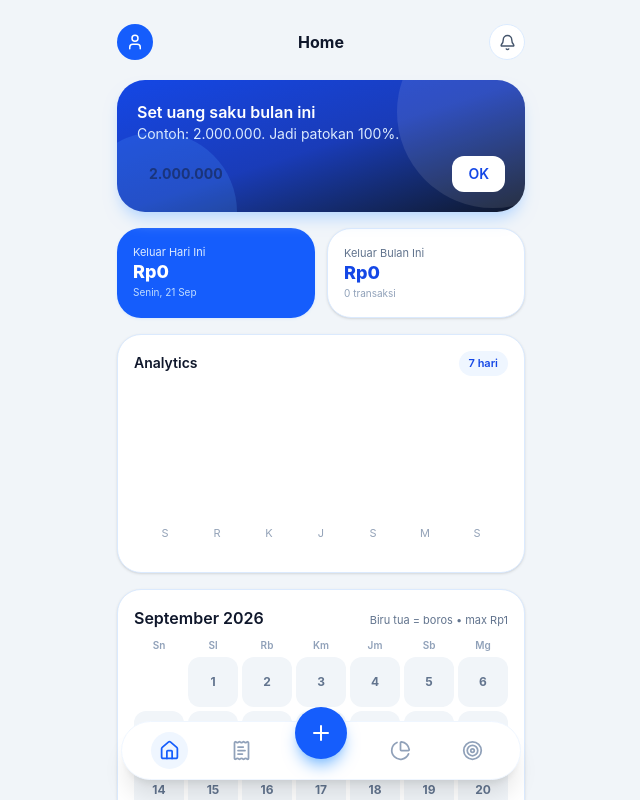
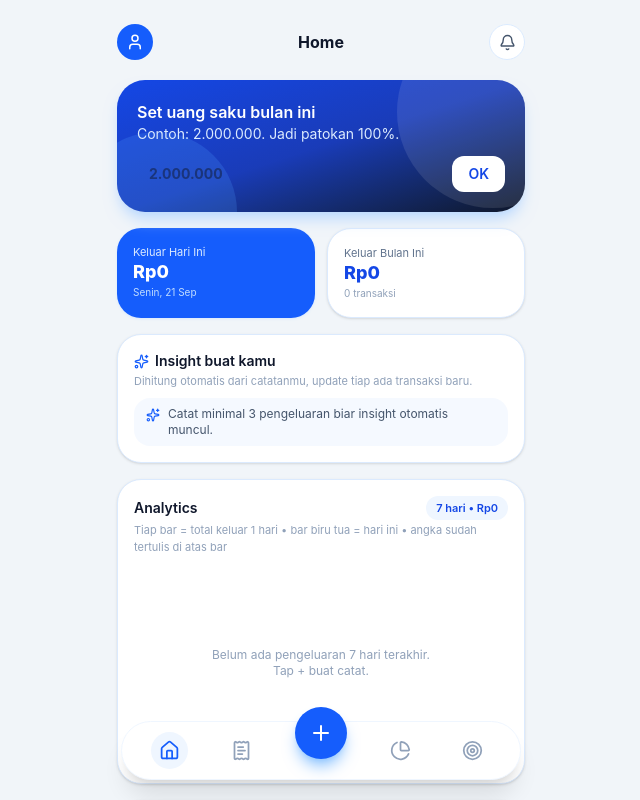
Before and after one commit to galxtria/MoneyTrackerV2, a React (Vite) app: page / in a window 1280 px wide. Shown: the top 800 px of the page, without its empty margins (319-959 px from the left). Built offline with nearby package versions, Linux system fonts and the light colour scheme.

Commit message:
feat: insight proyeksi+hari boros, analytics bersumbu Rp, tooltip hanya bar berisi

```diff
--- a/src/App.tsx
+++ b/src/App.tsx
@@ -2,6 +2,7 @@ import { useEffect, useMemo, useRef, useState } from 'react'
 import {
   ArrowDownUp,
   Bell,
+  CalendarDays,
   Check,
   ChevronLeft,
   ChevronRight,
@@ -22,7 +23,7 @@ import {
   User,
   Wallet,
 } from 'lucide-react'
-import { Bar, BarChart, Cell, Pie, PieChart as RePieChart, ResponsiveContainer, Tooltip, XAxis } from 'recharts'
+import { Bar, BarChart, Cell, LabelList, Pie, PieChart as RePieChart, ResponsiveContainer, Tooltip, XAxis, YAxis } from 'recharts'
 import Heatmap from './components/Heatmap'
 import ExpenseRow from './components/ExpenseRow'
 import { CATEGORIES, PAYMENTS, categoryById } from './lib/categories'
@@ -36,7 +37,7 @@ import {
   type Recurring,
   type SavingGoal,
 } from './lib/db'
-import { formatRp, groupDigits, monthKey, parseAmount, todayStr } from './lib/format'
+import { formatRp, formatRpShort, groupDigits, monthKey, parseAmount, todayStr } from './lib/format'
 
 type Tab = 'home' | 'expenses' | 'stats' | 'goals'
 
@@ -55,6 +56,19 @@ function mondayOf(iso: string): Date {
   const dow = (dt.getDay() + 6) % 7
   dt.setDate(dt.getDate() - dow)
   return dt
+}
+
+// Tooltip chart: hanya muncul kalau bar ada isinya (Rp0 tidak ditampilkan)
+function ChartTip(props: any) {
+  const v = Number(props?.payload?.[0]?.value ?? 0)
+  if (!props?.active || v <= 0) return null
+  const day = props?.payload?.[0]?.payload?.day ?? ''
+  return (
+    <div className="bg-slate-900 text-white rounded-xl px-3 py-2 shadow-lg">
+      <p className="text-[10px] text-slate-300">{day}</p>
+      <p className="text-sm font-bold">{formatRp(v)}</p>
+    </div>
+  )
 }
 
 export default function App() {
@@ -162,16 +176,27 @@ export default function App() {
   }, [viewed])
 
   const last7 = useMemo(() => {
-    const out: { label: string; total: number; today: boolean }[] = []
+    const out: { label: string; day: string; total: number; today: boolean }[] = []
     for (let i = 6; i >= 0; i--) {
       const d = new Date()
       d.setDate(d.getDate() - i)
       const iso = `${d.getFullYear()}-${String(d.getMonth() + 1).padStart(2, '0')}-${String(d.getDate()).padStart(2, '0')}`
       const total = all.filter((e) => e.date === iso).reduce((s, e) => s + e.amount, 0)
-      out.push({ label: d.toLocaleDateString('id-ID', { weekday: 'narrow' }), total, today: i === 0 })
+      out.push({
+        label: d.toLocaleDateString('id-ID', { weekday: 'narrow' }),
+        day: d.toLocaleDateString('id-ID', { weekday: 'long' }),
+        total,
+        today: i === 0,
+      })
     }
     return out
   }, [all])
+
+  const weekStats = useMemo(() => {
+    const total = last7.reduce((s, d) => s + d.total, 0)
+    const max = Math.max(0, ...last7.map((d) => d.total))
+    return { total, max, avg: Math.round(total / 7) }
+  }, [last7])
 
   const byCategory = useMemo(() => {
     const map = new Map<string, { total: number; count: number }>()
@@ -186,9 +211,10 @@ export default function App() {
       .sort((a, b) => b.total - a.total)
   }, [viewed, catBudgets])
 
-  // Insight otomatis
+  // Insight otomatis — dihitung dari catatanmu, bukan tebakan
   const insights = useMemo(() => {
-    const out: { icon: 'up' | 'down' | 'star' | 'warn'; text: string }[] = []
+    type Icon = 'up' | 'down' | 'star' | 'warn' | 'day' | 'check'
+    const out: { icon: Icon; text: string }[] = []
     const sumRange = (from: number, to: number) => {
       let s = 0
       for (let i = from; i <= to; i++) {
@@ -199,6 +225,22 @@ export default function App() {
       }
       return s
     }
+    // 1. Kategori over budget = prioritas tertinggi
+    const over = byCategory.filter((c) => c.limit > 0 && c.total > c.limit)
+    if (over.length > 0) {
+      out.push({ icon: 'warn', text: `${over.length} kategori over budget: ${over.slice(0, 2).map((c) => `${c.name} +${formatRp(c.total - c.limit)}`).join(', ')}.` })
+    }
+    // 2. Proyeksi akhir bulan dari tempo belanja saat ini
+    if (budget > 0 && dayOfMonth >= 2 && totalMonth > 0) {
+      const proj = avg * daysInMonth
+      const pp = Math.round((proj / budget) * 100)
+      out.push(
+        pp > 100
+          ? { icon: 'warn', text: `Tempo ini akhir bulan tembus ${formatRp(proj)} (${pp}% dari budget). Rem dikit ya.` }
+          : { icon: 'check', text: `Tempo aman: proyeksi akhir bulan ${formatRp(proj)} (${pp}% budget).` },
+      )
+    }
+    // 3. Naik/turun vs 7 hari sebelumnya
     const w0 = sumRange(0, 6)
     const w1 = sumRange(7, 13)
     if (w1 > 0 && w0 > 0) {
@@ -210,16 +252,29 @@ export default function App() {
         })
       }
     }
+    // 4. Kategori porsi terbesar
     if (byCategory.length > 0 && totalViewed > 0) {
       const top = byCategory[0]
       out.push({ icon: 'star', text: `${top.name} porsi terbesar (${Math.round((top.total / totalViewed) * 100)}%) • ${formatRp(top.total)}.` })
     }
-    const over = byCategory.filter((c) => c.limit > 0 && c.total > c.limit)
-    if (over.length > 0) {
-      out.push({ icon: 'warn', text: `${over.length} kategori over budget: ${over.slice(0, 2).map((c) => `${c.name} +${formatRp(c.total - c.limit)}`).join(', ')}.` })
+    // 5. Hari paling boros minggu ini
+    const peak = last7.reduce((a, b) => (b.total > a.total ? b : a), last7[0])
+    if (peak && peak.total > 0) {
+      out.push({ icon: 'day', text: `${peak.day} paling boros minggu ini (${formatRp(peak.total)}).` })
     }
-    return out.slice(0, 3)
-  }, [all, byCategory, totalViewed])
+    // 6. Status hari ini vs jatah
+    if (budget > 0) {
+      out.push(
+        totalToday <= sisaHarian
+          ? { icon: 'check', text: `Hari ini masih dalam jatah (sisa ${formatRp(todayAllowance)}).` }
+          : { icon: 'warn', text: `Hari ini lewat jatah ${formatRp(totalToday - sisaHarian)}. Besok rem ya.` },
+      )
+    }
+    if (out.length === 0) {
+      out.push({ icon: 'star', text: 'Catat minimal 3 pengeluaran biar insight otomatis muncul.' })
+    }
+    return out.slice(0, 4)
+  }, [all, byCategory, totalViewed, budget, dayOfMonth, totalMonth, avg, daysInMonth, last7, totalToday, sisaHarian, todayAllowance])
 
   const dueRutin = useMemo(
     () => recurrings.filter((r) => r.active && r.lastPaidMonth !== mkNow).sort((a, b) => a.dayOfMonth - b.dayOfMonth),
@@ -531,22 +586,23 @@ export default function App() {
             </section>
 
             {/* Insight */}
-            {insights.length > 0 && (
             <section className="bg-white rounded-3xl p-4 border border-blue-100 shadow-sm">
               <p className="font-semibold text-sm text-slate-900 flex items-center gap-1.5"><Sparkles size={15} className="text-blue-600" /> Insight buat kamu</p>
+              <p className="text-[11px] text-slate-400 mt-0.5">Dihitung otomatis dari catatanmu, update tiap ada transaksi baru.</p>
               <ul className="mt-2 space-y-1.5">
                 {insights.map((ins, i) => (
                   <li key={i} className="text-xs text-slate-600 flex items-start gap-2 bg-blue-50/60 rounded-2xl px-3 py-2">
                     {ins.icon === 'up' ? <TrendingUp size={14} className="text-blue-600 mt-0.5 shrink-0" />
                       : ins.icon === 'down' ? <TrendingDown size={14} className="text-blue-600 mt-0.5 shrink-0" />
                         : ins.icon === 'warn' ? <TriangleAlert size={14} className="text-red-500 mt-0.5 shrink-0" />
+                          : ins.icon === 'day' ? <CalendarDays size={14} className="text-blue-600 mt-0.5 shrink-0" />
+                            : ins.icon === 'check' ? <Check size={14} className="text-blue-600 mt-0.5 shrink-0" />
                               : <Sparkles size={14} className="text-blue-600 mt-0.5 shrink-0" />}
                     <span>{ins.text}</span>
                   </li>
                 ))}
               </ul>
             </section>
-            )}
 
             {/* Reminder rutin kompak */}
             {dueRutin.length > 0 && (
@@ -560,24 +616,33 @@ export default function App() {
               </section>
             )}
 
-            {/* Analytics */}
+            {/* Analytics — total per hari 7 hari terakhir (paling kanan = hari ini) */}
             <section className="bg-white rounded-3xl p-4 border border-blue-100 shadow-sm">
-              <div className="flex items-center justify-between mb-1">
+              <div className="flex items-center justify-between">
                 <p className="font-semibold text-sm text-slate-900">Analytics</p>
-                <span className="text-[11px] font-semibold text-blue-700 bg-blue-50 rounded-full px-2.5 py-1">7 hari</span>
+                <span className="text-[11px] font-semibold text-blue-700 bg-blue-50 rounded-full px-2.5 py-1">7 hari • {formatRpShort(weekStats.total)}</span>
               </div>
-              <div className="h-44">
+              <p className="text-[11px] text-slate-400 mt-0.5">Tiap bar = total keluar 1 hari • bar biru tua = hari ini • angka sudah tertulis di atas bar</p>
+              <div className="h-52 mt-1">
+                {weekStats.max > 0 ? (
                   <ResponsiveContainer width="100%" height="100%">
-                  <BarChart data={last7} barCategoryGap="28%">
+                    <BarChart data={last7} barCategoryGap="30%" margin={{ top: 14, right: 0, left: 0, bottom: 0 }}>
                       <XAxis dataKey="label" tickLine={false} axisLine={false} fontSize={11} tick={{ fill: '#94a3b8' }} />
-                    <Tooltip formatter={(v) => formatRp(Number(v))} />
+                      <YAxis width={40} tickLine={false} axisLine={false} fontSize={10} tick={{ fill: '#94a3b8' }} tickFormatter={(v: number) => formatRpShort(v)} />
+                      <Tooltip content={<ChartTip />} cursor={{ fill: '#eff6ff' }} />
                       <Bar dataKey="total" radius={[7, 7, 3, 3]}>
                         {last7.map((d, i) => (
                           <Cell key={i} fill={d.today ? '#1d4ed8' : '#bfdbfe'} />
                         ))}
+                        <LabelList dataKey="total" position="top" fontSize={9} fill="#64748b" formatter={(v) => (Number(v) > 0 ? formatRpShort(Number(v)) : '')} />
                       </Bar>
                     </BarChart>
                   </ResponsiveContainer>
+                ) : (
+                  <div className="h-full grid place-items-center text-center">
+                    <p className="text-xs text-slate-400">Belum ada pengeluaran 7 hari terakhir.<br />Tap + buat catat.</p>
+                  </div>
+                )}
               </div>
             </section>
 
--- a/src/lib/format.ts
+++ b/src/lib/format.ts
@@ -29,6 +29,19 @@ export function parseAmount(raw: string): number {
   return digits ? parseInt(digits, 10) : 0
 }
 
+// Format ringkas buat sumbu chart: 45000 -> Rp45rb, 1500000 -> Rp1,5jt
+export function formatRpShort(n: number): string {
+  if (n >= 1_000_000) {
+    const v = n / 1_000_000
+    return 'Rp' + (Number.isInteger(v) ? String(v) : v.toFixed(1).replace('.', ',')) + 'jt'
+  }
+  if (n >= 1000) {
+    const v = n / 1000
+    return 'Rp' + (Number.isInteger(v) ? String(v) : v.toFixed(1).replace('.', ',')) + 'rb'
+  }
+  return 'Rp' + n
+}
+
 // Format live saat user mengetik: "500000" -> "500.000"
 export function groupDigits(raw: string): string {
   const digits = raw.replace(/[^0-9]/g, '').replace(/^0+(?=\d)/, '')
```
Lines whose indentation alone changed are shown as unchanged.
